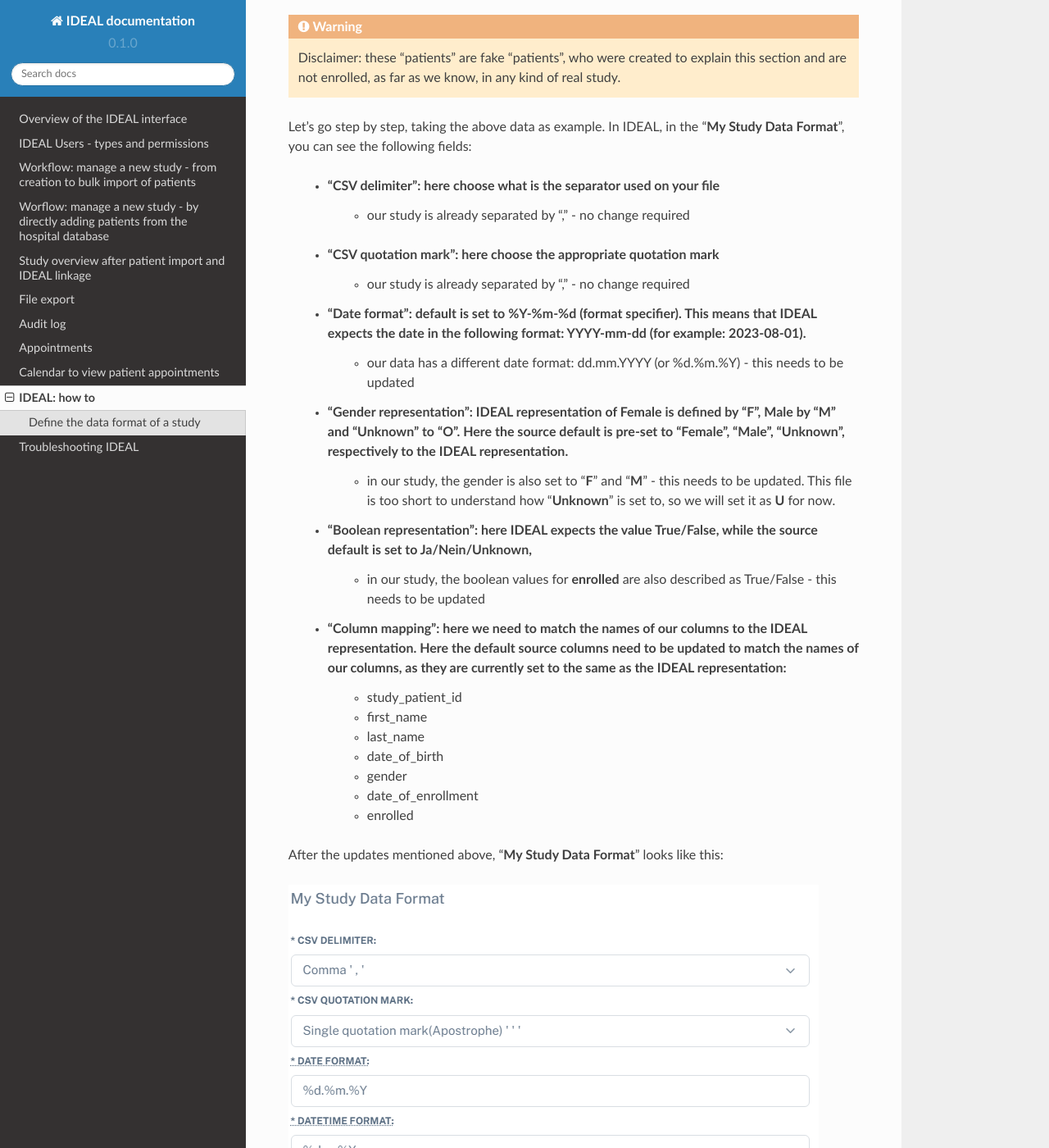
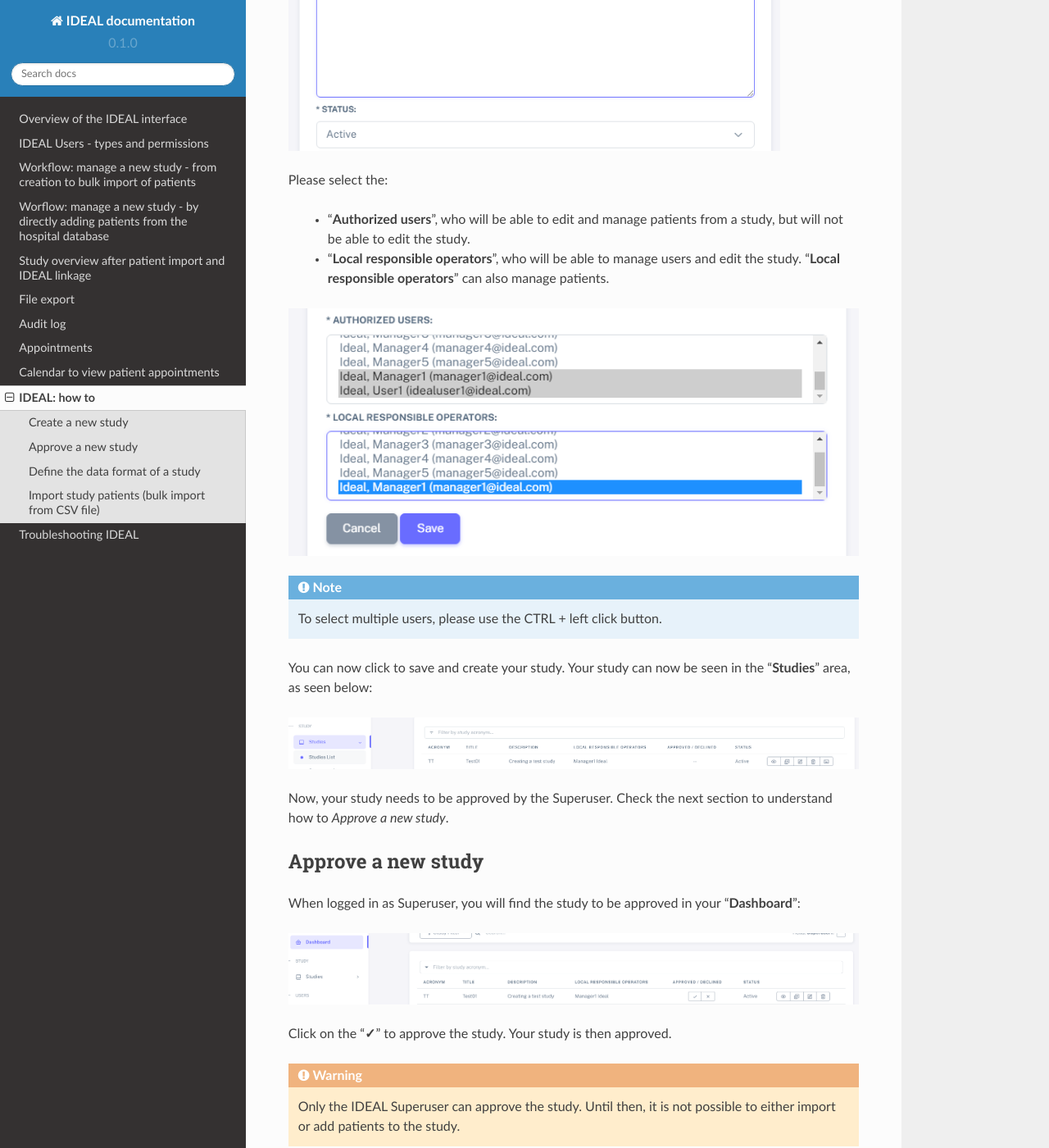
Before and after one commit to Nynuphar/IDEAL-doc, a Sphinx documentation site: the page built from docs/source/howto.rst, in a window 1280 px wide and 1400 px high, scrolled down 993 px. Shown: the whole window at 82% size. Built offline with Sphinx 7.4.7 and the Read the Docs theme 2.0.0, drawn with Linux system fonts in a browser that asks for light colours; some of the changed text lies outside the part shown.

Commit message:
Update howto.rst

```diff
--- a/docs/source/howto.rst
+++ b/docs/source/howto.rst
@@ -1,5 +1,56 @@
 IDEAL: how to
 ####################
+
+Create a new study
+********************
+
+To create a new study, select "**Studies**" on the sidebar navigation, and then "**Create Study**".
+
+Here you can name your study, select an acronym and add a short description for your study.
+
+.. note:: The items detailed with "*****" are mandatory when creating a study.
+
+.. warning:: Avoid the use of special characters (for example, *, $, &, etc) when creating a study acronym, as it can affect some features on IDEAL (for example the viewing of the Appointment Schedules) - this is a known issue we are trying to fix.
+
+A test study named "Test01" was created here as an example, as shown below.
+
+
+.. image:: StudyTestCreated.png
+   :width: 600
+
+
+Please select the:
+
+   * "**Authorized users**", who will be able to edit and manage patients from a study, but will not be able to edit the study.
+   * "**Local responsible operators**", who will be able to manage users and edit the study.  "**Local responsible operators**" can also manage patients.
+
+
+.. image:: UsersStudySelect.png
+
+
+.. note::
+   To select multiple users, please use the CTRL + left click button.
+
+You can now click to save and create your study. Your study can now be seen in the "**Studies**" area, as seen below:
+
+
+.. image:: WaitForSuperuser.png
+
+
+Now, your study needs to be approved by the Superuser. Check the next section to understand how to *Approve a new study*.
+
+Approve a new study
+********************
+
+When logged in as Superuser, you will find the study to be approved in your "**Dashboard**":
+
+
+.. image:: StudyApprovalSuperuser.png
+
+
+Click on the "**✓**" to approve the study. Your study is then approved.
+
+.. warning:: Only the IDEAL Superuser can approve the study. Until then, it is not possible to either import or add patients to the study.
 
 Define the data format of a study
 ***********************************
@@ -67,3 +118,20 @@ Your study format has been set and you can "**Save**".
 .. warning:: If a mismatch between the source (your study) and IDEAL formats occurs, the patient bulk import to IDEAL will fail.
 
 .. warning:: Every time a new study is created, the source will reset to the default mentioned above. Therefore, every time a new study is created, the Study data format will have to be specified.
+
+Import study patients (bulk import from CSV file)
+***************************************************************
+
+To import a new study, select "**Import**" in the "**Patients**" area:
+
+
+.. image:: ImportStudy.png
+
+
+Here, select the study you want to import patients to and select the CSV file which contains the Study patients.
+
+Your Study patients will be automatically linked and matched to the Hospital database!
+
+Check the section :doc:`linkage` to understand more about the linkage process on IDEAL and how to further manage the patients in your study!
+
+.. warning:: Confirm the format and the name of your columns matches the format expected by IDEAL!
```
